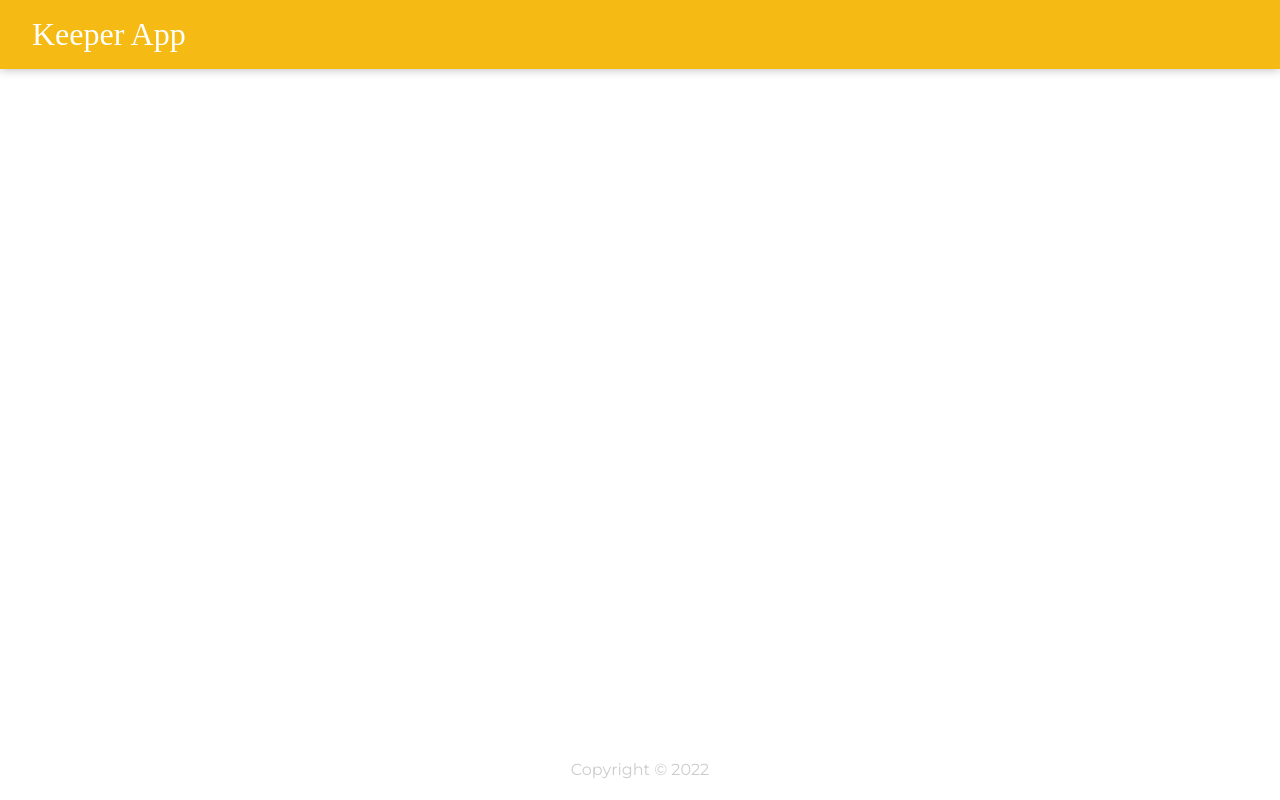
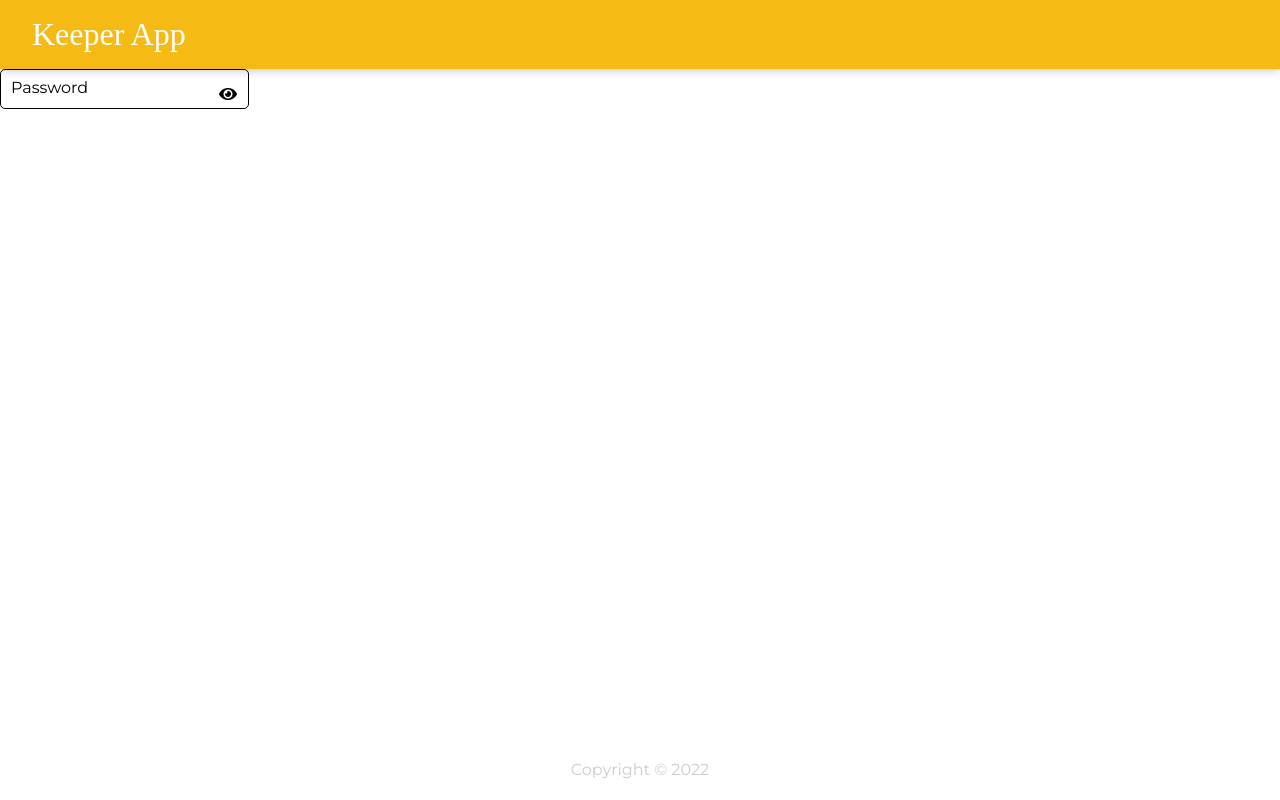
Before and after one commit to Soreing/react-keeper-app, a React app: page /login in a window 1280 px wide. Built offline with nearby package versions, Linux system fonts and the light colour scheme; a web font is replaced by a local one.

Commit message:
Create InputField component for SignIn/Up forms

```diff
--- /dev/null
+++ b/src/Components/InputField.jsx
@@ -0,0 +1,47 @@
+import React from "react";
+import "./Styles/InputField.css"
+
+function InputField({label, type}){
+
+    const [inputValue, setInputValue] = React.useState("");
+    const [display, setDisplay] = React.useState(type);
+    const [labelAnim, setLabelAnim] = React.useState("");
+
+    const inputRef = React.useRef();
+
+    function toggleHide(e){
+        if(type === "password"){
+            setDisplay(display === "password" ? "text" : "password");
+        }
+    }
+
+    return (
+      <div
+        className="input-field-component"
+        tabIndex="0"
+        onFocus={(e)=>{inputRef.current.focus()}}
+      >
+        <label className={`input-field-label ${labelAnim}`}>{label}</label>
+
+        <div className="input-field-box">
+          <input
+          className="input-field-box"
+          ref={inputRef}
+          value={inputValue}
+          type={display}
+          onFocus={()=>setLabelAnim("shrink")}
+          onBlur={()=>{if(!inputValue){setLabelAnim("")}}}
+          onChange={(e)=>{setInputValue(e.target.value)}}
+          />
+
+          <i className={`fas hide-button ${display === "password" ? "fa-eye" : "fa-eye-slash"}`}
+          tabIndex="0"
+          onClick={toggleHide}
+          onFocus={(e)=>{e.stopPropagation();}}
+          />
+        </div>
+      </div>
+    )
+}
+
+export default InputField;
--- a/src/Components/Login.jsx
+++ b/src/Components/Login.jsx
@@ -1,8 +1,9 @@
 import React from "react";
+import InputField from "./InputField.jsx";
 import "./Styles/Login.css";
 
 function Login(){
-    return (<div></div>);
+    return (<InputField label="Password" type="password" />);
 }
 
 export default Login;
--- /dev/null
+++ b/src/Components/Styles/InputField.css
@@ -0,0 +1,47 @@
+.input-field-component{
+    display: inline-block;
+    padding: 0px 10px 0px 10px;
+
+    cursor:text;
+
+
+    border: 1px solid black;
+    border-radius: 5px;
+}
+
+.input-field-label{
+    width: 50%;
+    font-size: 1rem;
+    display: block;
+    position: relative;
+    top: 0.5rem;
+    z-index: 1;
+
+    transform-origin: top left;
+    transition: all 0.2s;
+    cursor: text;
+}
+
+.input-field-box{
+    position: relative;
+    bottom: 0.25rem;
+}
+
+.input-field-box input{
+    position: static;
+    font-size: 1rem;
+    border: none;
+    outline: none;
+    background-color: transparent;
+}
+
+.hide-button{
+    width: 20px;
+    text-align: center;
+    cursor:pointer;
+}
+
+.shrink{
+    transform: translate(0, -0.12rem) scale(0.5);
+    color: blue;
+}
```
